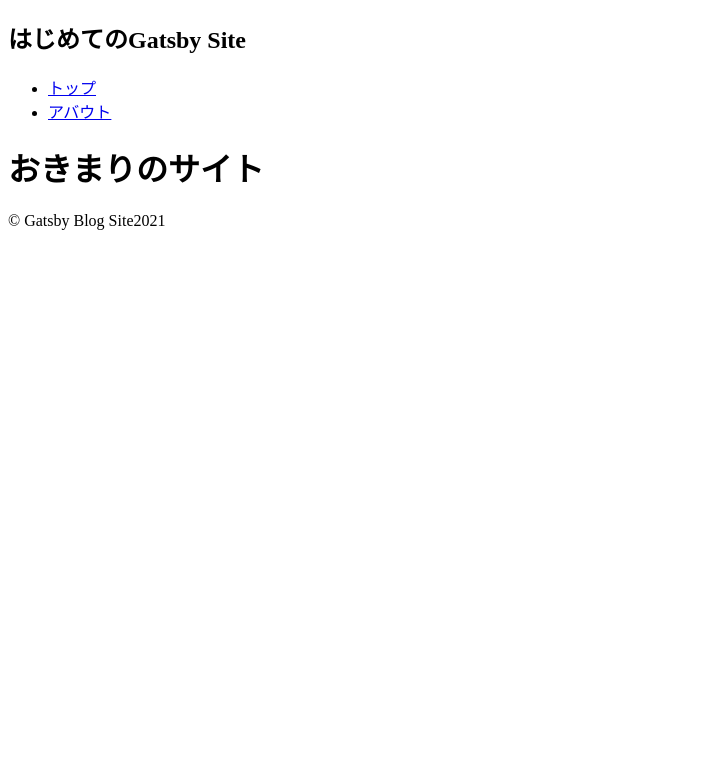
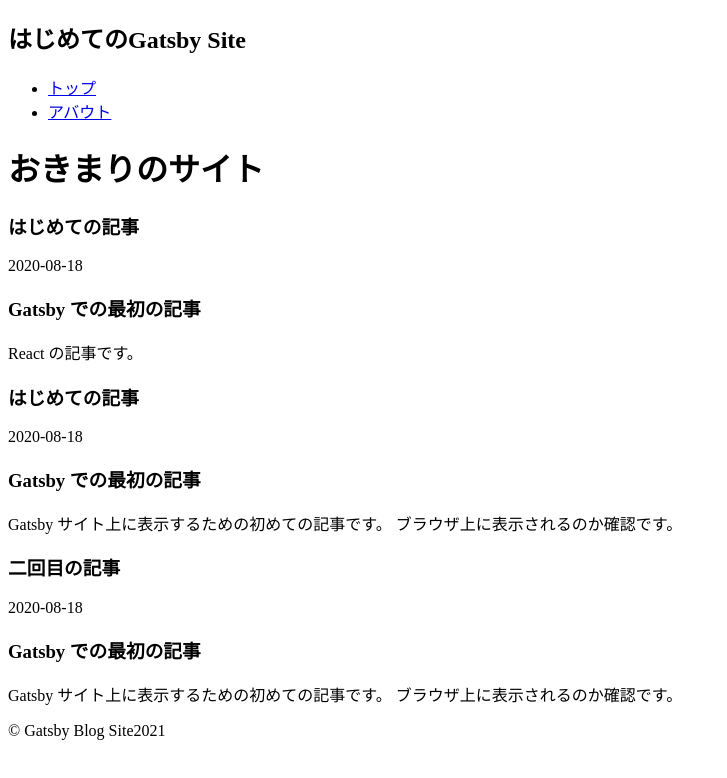
Before and after one commit to Okimariy/gatsbytutorial, a Gatsby site: page / in a window 1280 px wide. Shown: the whole page, without its empty margins (0-727 px from the left). Built offline with nearby package versions, Linux system fonts and the light colour scheme; Gatsby itself is replaced by a stand-in of ours.

Commit message:
Markdownファイルの内容取得

```diff
--- a/gatsby-config.js
+++ b/gatsby-config.js
@@ -20,5 +20,6 @@ module.exports = {
         path: `${__dirname}/src/`,
       },
     },
+    "gatsby-transformer-remark",
   ],
 }
--- a/package.json
+++ b/package.json
@@ -16,6 +16,7 @@
   "dependencies": {
     "gatsby": "^2.26.1",
     "gatsby-source-filesystem": "^2.11.0",
+    "gatsby-transformer-remark": "^2.16.0",
     "react": "^16.12.0",
     "react-dom": "^16.12.0"
   },
--- a/src/pages/index.jsx
+++ b/src/pages/index.jsx
@@ -1,13 +1,36 @@
 import React from "react"
 import Layout from "../components/layout"
+import { graphql } from "gatsby"
 
-
-export default function Home() {
+export default function Home({ data }) {
   return(
     <div>
       <Layout>
           <h1>おきまりのサイト</h1>
+          {data.allMarkdownRemark.nodes.map(x => (
+            <div key={x.id}>
+              <h3>{x.frontmatter.title}</h3>
+              <p>{x.frontmatter.date}</p>
+              <div dangerouslySetInnerHTML={{ __html: x.html }} />
+            </div>
+          ))}
       </Layout>
     </div>
   )
 }
+
+
+export const query = graphql`
+  {
+    allMarkdownRemark {
+      nodes {
+        html
+        timeToRead
+        frontmatter {
+          date
+          title
+        }
+      }
+    }
+  }
+`
--- /dev/null
+++ b/src/posts/React.md
@@ -0,0 +1,8 @@
+---
+title: "はじめての記事"
+date: "2020-08-18"
+---
+
+### Gatsby での最初の記事
+
+React の記事です。
--- /dev/null
+++ b/src/posts/first-article.md
@@ -0,0 +1,9 @@
+---
+title: "はじめての記事"
+date: "2020-08-18"
+---
+
+### Gatsby での最初の記事
+
+Gatsby サイト上に表示するための初めての記事です。
+ブラウザ上に表示されるのか確認です。
--- /dev/null
+++ b/src/posts/second-article.md
@@ -0,0 +1,9 @@
+---
+title: "二回目の記事"
+date: "2020-08-18"
+---
+
+### Gatsby での最初の記事
+
+Gatsby サイト上に表示するための初めての記事です。
+ブラウザ上に表示されるのか確認です。
```
Also changed, not shown: 1 other file.
